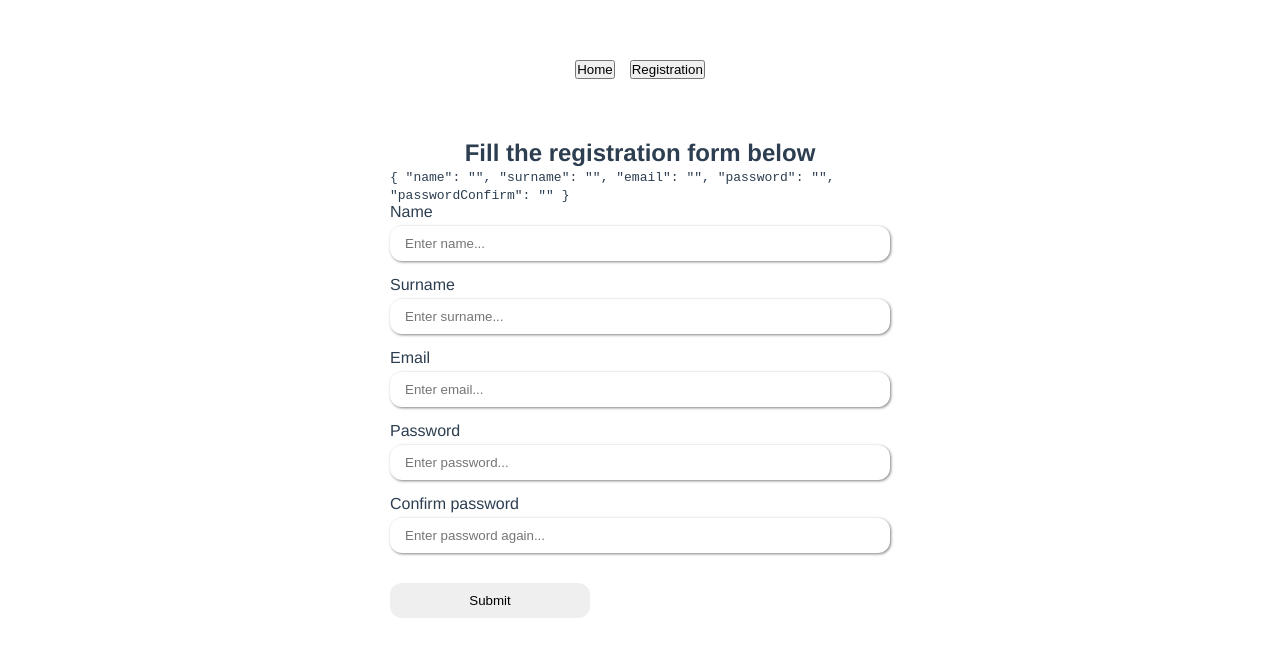
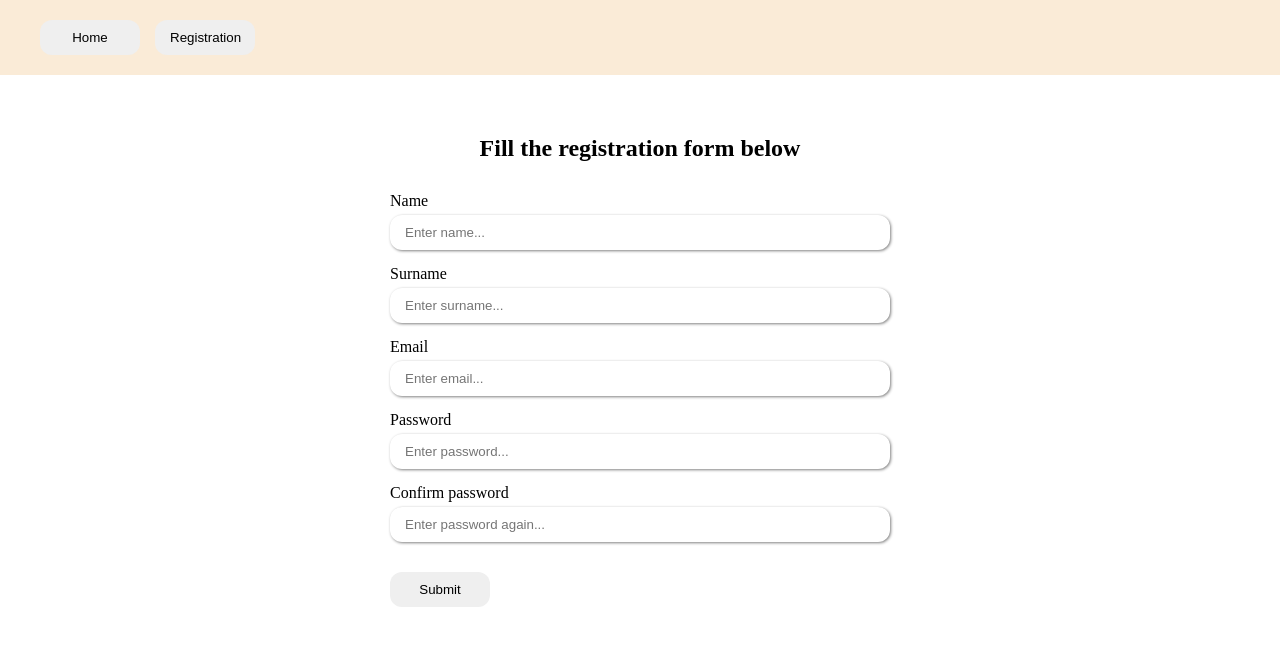
Before and after one commit to AnnaKhiz/game_test, a Vue app: page / in a window 1280 px wide. Both pictures are taken after a click on the button "Registration". Shown: the top 656 px of the page. Built offline with nearby package versions, Linux system fonts and the light colour scheme; no server answers; the database is empty.

Commit message:
update users list design

```diff
--- a/src/App.vue
+++ b/src/App.vue
@@ -1,6 +1,8 @@
 <template>
   <navigation-component />
-  <router-view/>
+  <div class="container">
+    <router-view/>
+  </div>
 </template>
 
 <script lang="ts" setup>
@@ -14,13 +16,15 @@ import NavigationComponent from "@/components/NavigationComponent.vue";
   margin: 0;
   padding: 0;
 }
-#app {
-  font-family: Avenir, Helvetica, Arial, sans-serif;
-  -webkit-font-smoothing: antialiased;
-  -moz-osx-font-smoothing: grayscale;
-  text-align: center;
-  color: #2c3e50;
-  margin-top: 60px;
-
+.container {
+  margin: 20px 40px;
+}
+button {
+  display: block;
+  width: 100px;
+  padding: 10px 15px;
+  border-radius: 12px;
+  border: none;
+  cursor: pointer;
 }
 </style>
--- a/src/components/NavigationComponent.vue
+++ b/src/components/NavigationComponent.vue
@@ -16,10 +16,12 @@ const router: Router = useRouter();
 <style scoped>
 .main-navigation {
   margin-bottom: 60px;
+  padding: 20px 40px;
   display: flex;
   align-items: center;
-  justify-content: center;
+  justify-content: flex-start;
   gap: 15px;
+  background-color: antiquewhite;
 }
 
 </style>
--- a/src/components/RegistrationPage.vue
+++ b/src/components/RegistrationPage.vue
@@ -1,6 +1,6 @@
 <template>
-  <div>
-    <h2>Fill the registration form below</h2>
+  <div class="container-registration">
+    <h2 class="registration-label">Fill the registration form below</h2>
     <ui-registration-form/>
   </div>
 </template>
@@ -11,5 +11,10 @@ import uiRegistrationForm from "@/components/UI/uiRegistrationForm.vue";
 </script>
 
 <style scoped>
-
+.container-registration {
+  text-align: center;
+}
+.registration-label {
+  margin-bottom: 30px;
+}
 </style>
--- a/src/components/UI/uiRegistrationForm.vue
+++ b/src/components/UI/uiRegistrationForm.vue
@@ -1,6 +1,5 @@
 <template>
   <form action="" class="registration-form">
-    <code>{{form}}</code>
     <label for="name" class="registration-form__label">Name</label>
     <input
       v-model="form.name"
@@ -37,7 +36,6 @@
     />
 
     <button
-      class="registration-form__button"
       @click.prevent="submitForm"
     >
       Submit
@@ -102,12 +100,6 @@ const submitForm = async () => {
       margin-bottom: 30px;
     }
   }
-  &__button {
-    display: block;
-    width: 200px;
-    padding: 10px 15px;
-    border-radius: 12px;
-    border: none;
-  }
 }
+
 </style>
--- a/src/components/UsersList.vue
+++ b/src/components/UsersList.vue
@@ -1,16 +1,23 @@
 <template>
-  <div>
+  <div class="container-users">
+    <div v-for="user in users" :key="user.email" class="user-item">
+      <div>
+        <p>Name: {{user.name}}</p>
+        <p>Surname: {{user.surname}}</p>
+        <p>Email: {{user.email}}</p>
+        <p>Rating: {{user.rating || 0}}</p>
+      </div>
 
-    <div v-for="user in users" :key="user.email" style="margin-bottom: 15px; border: 1px solid black">
-      <p>Name: {{user.name}}</p>
-      <p>Surname: {{user.surname}}</p>
-      <p>Email: {{user.email}}</p>
+
+      <div>
+        <button>Comments</button>
+      </div>
     </div>
   </div>
 </template>
 
 <script lang="ts" setup>
-import {ref} from "vue";
+import {onMounted, ref} from "vue";
 import type { User } from '@/interfaces';
 import { ref as dbRef, get, child } from "firebase/database";
 import "firebase/database";
@@ -23,20 +30,34 @@ const fetchUsers = async () => {
     const snapshot = await get(child(db, `users/`));
     if (snapshot.exists()) {
       users.value = Object.values(snapshot.val()) as User[];
-      console.log('Данные пользователей:', users.value);
     } else {
-      console.log("Нет данных");
+      console.log("No data");
     }
   } catch (error) {
-    console.error("Ошибка при получении данных:", error);
+    console.error("Error in fetch request (get users list:", error);
   }
 }
 
-fetchUsers()
+onMounted(async () => {
+  await fetchUsers()
+})
+
 
 </script>
 
 
 <style scoped>
+.container-users {
 
+  width: 100%;
+  padding: 20px 0;
+}
+.user-item {
+  display: flex;
+  justify-content: space-between;
+  align-items: flex-start;
+  margin-bottom: 15px;
+  padding: 10px;
+  border: 1px solid black;
+}
 </style>
--- a/src/interfaces/User.ts
+++ b/src/interfaces/User.ts
@@ -3,5 +3,6 @@ export interface User {
   surname: string;
   email: string;
   password: string;
-  passwordConfirm?: string
+  passwordConfirm?: string;
+  rating?: string
 }
```
